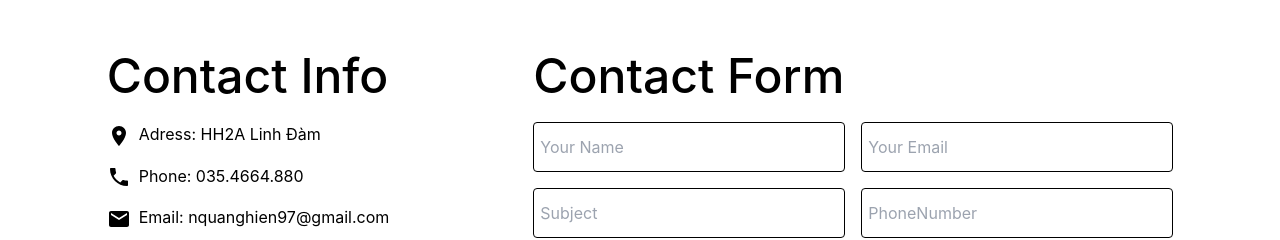
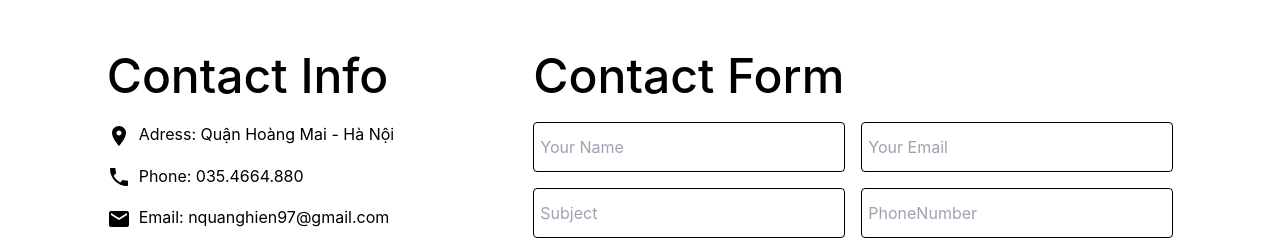
Before and after one commit to nquanghien97/Portfolio, a Next.js app: page / in a window 1280 px wide. Shown: the part 2800-3040 px from the top of the page. Built offline with nearby package versions, Linux system fonts and the light colour scheme.

Commit message:
change adress

```diff
--- a/pages/contact.tsx
+++ b/pages/contact.tsx
@@ -38,7 +38,7 @@ export default function Contact (props: ContactProps) {
                         <h2 className="font-medium leading-tight text-5xl my-4">Contact Info</h2>
                         <div className="adress flex">
                             <span><LocationOnIcon /></span>
-                            <p className="ml-2">Adress: HH2A Linh Đàm</p>
+                            <p className="ml-2">Adress: Quận Hoàng Mai - Hà Nội</p>
                         </div>
                         <div className="phone flex my-4">
                             <span><PhoneIcon /></span>
--- a/pages/footer.tsx
+++ b/pages/footer.tsx
@@ -5,10 +5,7 @@ import FacebookIcon from '@material-ui/icons/Facebook';
 import GitHubIcon from '@material-ui/icons/GitHub';
 import LinkedInIcon from '@material-ui/icons/LinkedIn';
 
-export interface FooterProps {
-}
-
-export default function Footer (props: FooterProps) {
+export default function Footer () {
   return (
     <div id="footer" className="footer bg-indigo-900 flex justify-center">
         <div className="flex flex-col justify-center">
```
